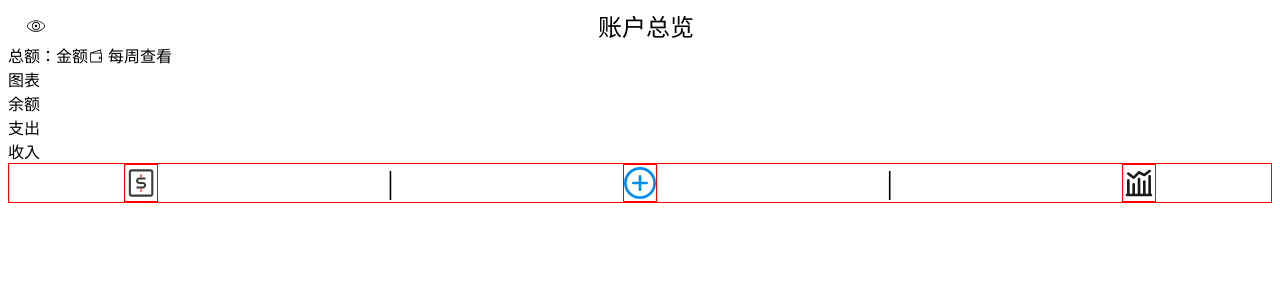
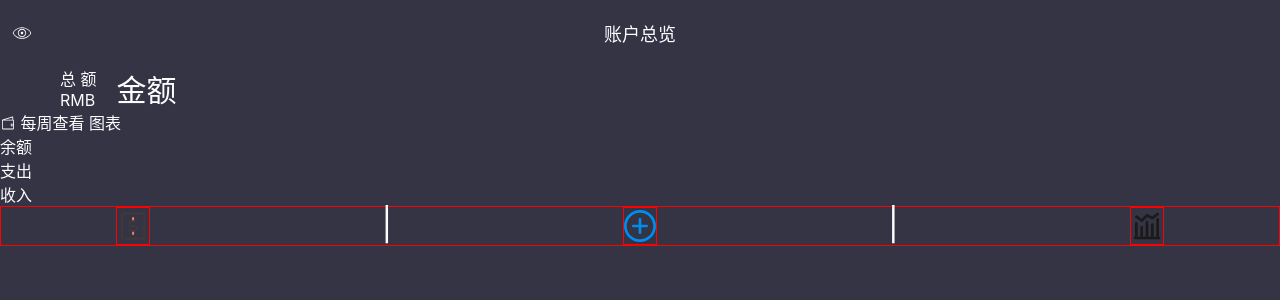
Before and after one commit to DevSuno/moze, a Vue app: page /#/total in a window 1280 px wide. Shown: the top 300 px of the page. Built offline with nearby package versions, Linux system fonts and the light colour scheme.

Commit message:
Total页面模块化，完成 Money 组件的CSS

```diff
--- a/src/App.vue
+++ b/src/App.vue
@@ -5,5 +5,16 @@
 </template>
 
 <style lang="scss">
+@import "~@/assets/style/reset.scss";
+@import "~@/assets/style/helper.scss";
+body {
+    background: $bg;
+    color: $color;
+    font-family: $font-hei;
+}
 
+a {
+    text-decoration: none;
+    color: inherit;
+}
 </style>
--- /dev/null
+++ b/src/assets/style/helper.scss
@@ -0,0 +1,7 @@
+$font-hei : -apple-system, "Noto Sans", "Helvetica Neue", Helvetica, "Nimbus Sans L", Arial, "Liberation Sans", "PingFang SC", "Hiragino Sans GB", "Noto Sans CJK SC", "Source Han Sans SC", "Source Han Sans CN", "Microsoft YaHei", "Wenquanyi Micro Hei", "WenQuanYi Zen Hei", "ST Heiti", SimHei, "WenQuanYi Zen Hei Sharp", sans-serif;
+$font-song : Georgia, "Nimbus Roman No9 L", "Songti SC", "Noto Serif CJK SC", "Source Han Serif SC", "Source Han Serif CN", STSong, "AR PL New Sung", "AR PL SungtiL GB", NSimSun, SimSun, "TW\-Sung", "WenQuanYi Bitmap Song", "AR PL UMing CN", "AR PL UMing HK", "AR PL UMing TW", "AR PL UMing TW MBE", PMingLiU, MingLiU, serif;
+$font-kai : Baskerville, Georgia, "Liberation Serif", "Kaiti SC", STKaiti, "AR PL UKai CN", "AR PL UKai HK", "AR PL UKai TW", "AR PL UKai TW MBE", "AR PL KaitiM GB", KaiTi, KaiTi_GB2312, DFKai-SB, "TW\-Kai", serif;
+
+$bg : #353445;
+$color-highlight : #9fd26a;
+$color : #fdfcff;
--- /dev/null
+++ b/src/components/Total/Money.vue
@@ -0,0 +1,39 @@
+<template>
+    <div class="money">
+        <div class="title">
+            <span class="summed">总 额</span>
+            <span class="type">RMB</span>
+        </div>
+        <div class="money-sum">
+            <span class="sum">金额</span>
+        </div>
+    </div>
+</template>
+
+<script lang="ts">
+    import Vue from 'vue';
+    import { Component } from 'vue-property-decorator';
+
+    @Component
+    export default class Money extends Vue {
+
+    }
+</script>
+
+<style lang="scss" scoped>
+.money {
+    display: flex;
+    flex-direction: row;
+    align-items: center;
+    margin-top: 20px;
+    > .title {
+        display: flex;
+        flex-direction: column;
+        padding-left: 60px;
+        padding-right: 20px;
+    }
+    > .money-sum {
+        font-size: 30px;
+    }
+}
+</style>
--- a/src/components/Total/Topbar.vue
+++ b/src/components/Total/Topbar.vue
@@ -19,11 +19,14 @@
 </script>
 
 <style lang="scss" scoped>
+    @import "~@/assets/style/helper.scss";
 .topbar {
+    margin-top: 20px;
     display: flex;
     flex-direction: row;
     justify-content: space-between;
     align-items: center;
+
     > .icon{
         width: 32px;
         height: 20px;
@@ -31,7 +34,7 @@
 
     }
     > .text {
-        font-size: 24px;
+        font-size: 18px;
 
     }
     > .placeholder {
--- a/src/views/Total.vue
+++ b/src/views/Total.vue
@@ -1,19 +1,19 @@
 <template>
     <div>
         <Topbar/>
+        <Money/>
         <div>
+            <span><Icon name="directory"/> 每周查看</span>
+            图表
+        </div>
         <div>
-                <span>总额：</span>
-                <span>金额</span>
-                <span><Icon name="directory"/> 每周查看</span>
-                <div>图表</div>
             <ol>
                 <li>余额</li>
                 <li>支出</li>
                 <li>收入</li>
             </ol>
         </div>
-        </div>
+
         <Nav/>
     </div>
 </template>
@@ -22,9 +22,10 @@
     import Vue from 'vue';
     import { Component } from 'vue-property-decorator';
     import Topbar from '@/components/Total/Topbar.vue';
+    import Money from '@/components/Total/Money.vue';
 
     @Component({
-        components: { Topbar }
+        components: { Money, Topbar }
     })
     export default class Total extends Vue {
 
@@ -33,4 +34,5 @@
 
 <style lang="scss" scoped>
     @import "~@/assets/style/reset.scss";
+
 </style>
```
Lines whose indentation alone changed are shown as unchanged.
